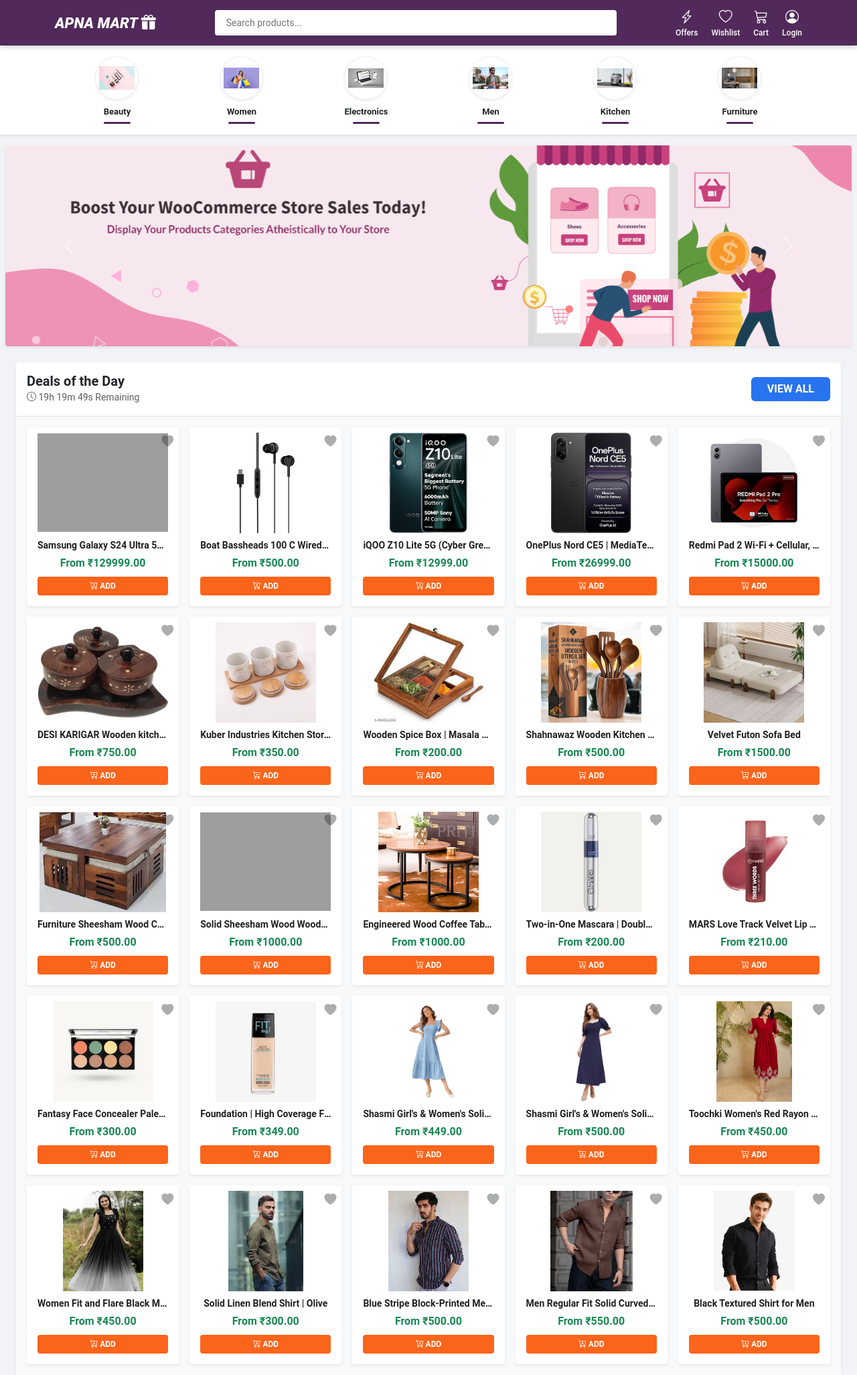
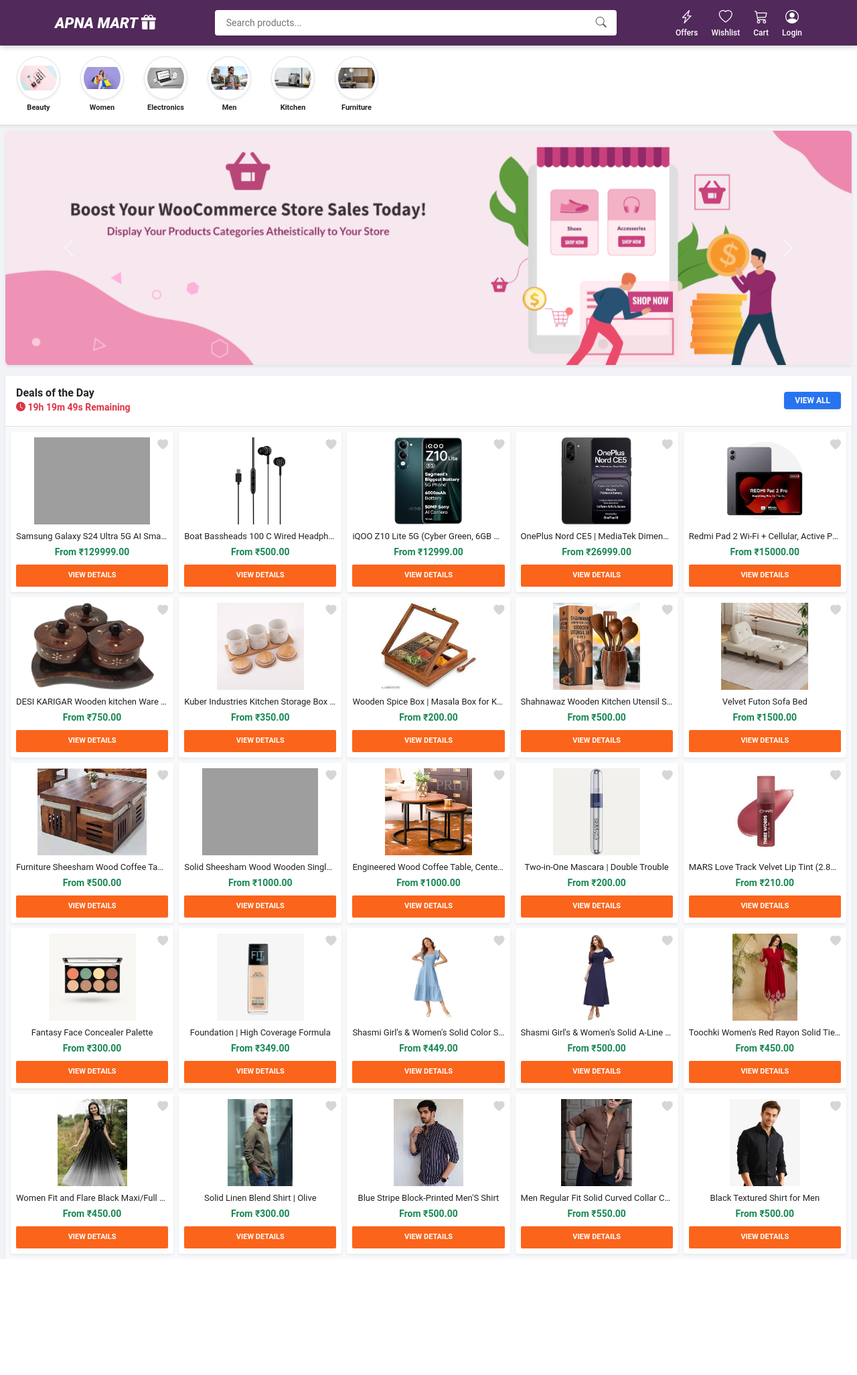
Before and after one commit to etishagodle14-a11y/shopping-website, a Django app: page / in a window 1280 px wide. Shown: the whole page at 67% size. After the commit the page ends 1880 px from the top, so only its background shows below. Run offline with Django 5.2, Linux system fonts and the light colour scheme; data comes from the database, SQL or seed files in the repository; grey boxes are pictures that could not be loaded.

Commit message:
UI improvements done

```diff
--- a/ebook/templates/ebook/base.html
+++ b/ebook/templates/ebook/base.html
@@ -16,7 +16,7 @@
         .header-flex { display: flex; align-items: center; justify-content: space-between; gap: 15px; }
         .logo { font-size: 22px; font-weight: 800; color: white; text-decoration: none; font-style: italic; min-width: 140px; }
 
-        .search-container { background: white; border-radius: 4px; display: flex; align-items: center; padding: 0 15px; height: 38px; flex-grow: 1; max-width: 600px; }
+        .search-container { background: white; border-radius: 4px; display: flex; align-items: center; padding: 0 15px; height: 38px; flex-grow: 1; max-width: 600px; transition: 0.3s; }
         .search-input { border: none; width: 100%; outline: none; font-size: 14px; }
 
         /* Notification Badge Styling */
@@ -33,22 +33,56 @@
         .nav-icon-item { color: white; text-decoration: none; text-align: center; font-size: 12px; font-weight: 500; position: relative; }
         .nav-icon-item i { font-size: 20px; display: block; }
 
-        /* Mobile Bottom Nav */
-        .bottom-nav {
-            position: fixed; bottom: 0; width: 100%; background: white;
-            display: none; justify-content: space-around; padding: 8px 0;
-            box-shadow: 0 -2px 10px rgba(0,0,0,0.1); z-index: 3000; border-top: 1px solid #eee;
+        /* Flipkart Style Orange Button */
+        .btn-orange {
+            background-color: #fb641b;
+            border: none;
+            border-radius: 2px;
+            padding: 8px;
+            transition: 0.3s;
+            color: white !important;
         }
-        .bottom-nav-item { text-decoration: none; color: #666; font-size: 10px; text-align: center; flex: 1; position: relative; }
-        .bottom-nav-item i { font-size: 22px; display: block; }
-        .bottom-nav-item.active { color: #51295a; font-weight: bold; }
+        .btn-orange:hover {
+            background-color: #f4511e;
+            color: white;
+            box-shadow: 0 2px 4px rgba(0,0,0,0.2);
+        }
 
+        /* --- Mobile Responsive UI Updates (Merged) --- */
         @media (max-width: 991px) {
             .header-icons { display: none; }
-            .bottom-nav { display: flex; }
-            body { padding-bottom: 70px !important; }
+            .bottom-nav { display: flex !important; }
+            body { padding-bottom: 75px !important; }
             .logo { font-size: 18px; min-width: auto; }
+
+            /* Premium Search Bar for Mobile */
+            .search-container {
+                margin: 8px 10px;
+                border-radius: 24px; /* Pill shape */
+                box-shadow: 0 2px 8px rgba(0,0,0,0.15);
+                border: 1px solid #eee;
+                height: 42px;
+            }
+            .fk-navbar { padding: 5px 0; }
         }
+
+        /* --- App-Like Bottom Navigation (Merged) --- */
+        .bottom-nav {
+            position: fixed; bottom: 0; width: 100%;
+            background: rgba(255, 255, 255, 0.95); /* Semi-transparent */
+            backdrop-filter: blur(10px); /* Glassmorphism */
+            display: none; justify-content: space-around; padding: 10px 0;
+            box-shadow: 0 -2px 15px rgba(0,0,0,0.1); z-index: 3000;
+            border-top: 1px solid rgba(0,0,0,0.05);
+            height: 65px;
+        }
+        .bottom-nav-item { text-decoration: none; color: #666; font-size: 10px; text-align: center; flex: 1; position: relative; transition: 0.3s; }
+        .bottom-nav-item i { font-size: 22px; display: block; transition: 0.3s; }
+
+        /* Active State with Floating Effect */
+        .bottom-nav-item.active { color: #fb641b; font-weight: bold; }
+        .bottom-nav-item.active i { transform: translateY(-5px); color: #fb641b; }
+
     </style>
 </head>
 <body>
@@ -60,6 +94,7 @@
 
             <form action="{% url 'all_products' %}" method="GET" class="search-container">
                 <input type="text" name="q" class="search-input" placeholder="Search products...">
+                <i class="bi bi-search text-muted"></i>
             </form>
 
             <div class="header-icons">
@@ -93,13 +128,13 @@
 
     <a href="{% url 'wishlist' %}" class="bottom-nav-item">
         <i class="bi bi-heart"></i>
-        {% if wishlist_count > 0 %}<span class="badge-notify" style="top: -2px; right: 15px;">{{ wishlist_count }}</span>{% endif %}
+        {% if wishlist_count > 0 %}<span class="badge-notify" style="top: -2px; right: 20%;">{{ wishlist_count }}</span>{% endif %}
         Wishlist
     </a>
 
     <a href="{% url 'view_cart' %}" class="bottom-nav-item">
         <i class="bi bi-cart3"></i>
-        {% if cart_count > 0 %}<span class="badge-notify" style="top: -2px; right: 15px;">{{ cart_count }}</span>{% endif %}
+        {% if cart_count > 0 %}<span class="badge-notify" style="top: -2px; right: 20%;">{{ cart_count }}</span>{% endif %}
         Cart
     </a>
 
--- a/ebook/templates/ebook/index.html
+++ b/ebook/templates/ebook/index.html
@@ -1,36 +1,35 @@
 {% extends 'ebook/base.html' %}
 {% block content %}
 
-<div class="container-fluid bg-white py-3 shadow-sm mb-3">
-    <div class="container d-flex justify-content-around text-center overflow-auto hide-scrollbar">
+<div class="container-fluid bg-white py-3 mb-2 shadow-sm border-bottom">
+    <div class="d-flex overflow-auto hide-scrollbar text-center px-2" style="gap: 20px;">
         {% for cat in categories %}
-        <div class="category-item">
-            <a href="{% url 'category_products' cat.slug %}" class="text-decoration-none text-dark">
-                <div class="cat-circle shadow-sm mb-2" style="width: 65px; height: 65px; border-radius: 50%; overflow: hidden; border: 1px solid #eee; margin: 0 auto;">
+        <div style="min-width: 75px; flex-shrink: 0;">
+            <a href="{% url 'category_products' cat.slug %}" class="text-decoration-none">
+                <div class="rounded-circle border p-1 mb-1 shadow-sm category-icon-wrapper" style="width: 65px; height: 65px; margin: 0 auto; background: #fff; transition: 0.3s;">
                     {% if cat.image %}
-                        <img src="{{ cat.image.url }}" style="width: 100%; height: 100%; object-fit: contain; padding: 5px;">
+                        <img src="{{ cat.image.url }}" class="img-fluid rounded-circle" style="object-fit: contain; width: 100%; height: 100%;">
                     {% endif %}
                 </div>
-                <p class="mb-0 fw-bold" style="font-size: 13px;">{{ cat.name }}</p>
-                <div style="height: 3px; background: #51295a; width: 40px; margin: 5px auto 0; border-radius: 10px;"></div>
+                <span class="text-dark fw-bold d-block text-truncate" style="font-size: 11px;">{{ cat.name }}</span>
             </a>
         </div>
         {% endfor %}
     </div>
 </div>
 
-<div class="container-fluid px-2 mb-4">
+<div class="container-fluid px-2 mb-3">
     <div id="heroSlider" class="carousel slide shadow-sm" data-bs-ride="carousel">
-        <div class="carousel-inner rounded-1">
+        <div class="carousel-inner rounded-2">
             {% if sliders %}
                 {% for slider in sliders %}
                 <div class="carousel-item {% if forloop.first %}active{% endif %}">
-                    <img src="{{ slider.image.url }}" class="d-block w-100" style="height: 300px; object-fit: cover;">
+                    <img src="{{ slider.image.url }}" class="d-block w-100 hero-img">
                 </div>
                 {% endfor %}
             {% else %}
                 <div class="carousel-item active">
-                    <img src="https://rukminim1.flixcart.com/flap/1680/1680/image/8b9797734137077e.jpg?q=50" class="d-block w-100" style="height: 300px; object-fit: cover;">
+                    <img src="https://rukminim1.flixcart.com/flap/1680/1680/image/8b9797734137077e.jpg?q=50" class="d-block w-100 hero-img">
                 </div>
             {% endif %}
         </div>
@@ -43,37 +42,36 @@
     </div>
 </div>
 
-<div class="container-fluid px-4">
-    <div class="card border-0 shadow-sm">
+<div class="container-fluid px-2">
+    <div class="card border-0 shadow-sm rounded-0">
         <div class="card-header bg-white d-flex justify-content-between align-items-center py-3 border-bottom">
             <div>
-                <h5 class="mb-0 fw-bold">Deals of the Day</h5>
-                <small class="text-muted"><i class="bi bi-clock"></i> 19h 19m 49s Remaining</small>
+                <h5 class="mb-0 fw-bold" style="font-size: 16px;">Deals of the Day</h5>
+                <small class="text-danger fw-bold"><i class="bi bi-clock-fill"></i> 19h 19m 49s Remaining</small>
             </div>
-            <a href="{% url 'all_products' %}" class="btn btn-primary px-4 shadow-sm" style="background: #2874f0; border: none; font-weight: bold;">VIEW ALL</a>
+            <a href="{% url 'all_products' %}" class="btn btn-primary btn-sm px-3 shadow-sm fw-bold" style="background: #2874f0; border: none; font-size: 12px;">VIEW ALL</a>
         </div>
 
-        <div class="card-body bg-light">
-            <div class="row row-cols-2 row-cols-md-5 g-3">
+        <div class="card-body bg-light p-2">
+            <div class="row row-cols-2 row-cols-md-5 g-2">
                 {% for product in products %}
                 <div class="col">
-                    <div class="card h-100 border-0 shadow-sm p-3 text-center product-card position-relative">
-
+                    <div class="card h-100 border-0 shadow-sm p-2 text-center product-card position-relative">
                         <a href="{% url 'toggle_wishlist' product.id %}" class="position-absolute top-0 end-0 p-2 text-decoration-none" style="z-index: 10;">
-                            <i class="bi bi-heart-fill {% if product.id in wishlist_ids %}text-danger{% else %}text-muted opacity-50{% endif %}" style="font-size: 18px; transition: 0.3s;"></i>
+                            <i class="bi bi-heart-fill {% if product.id in wishlist_ids %}text-danger{% else %}text-muted opacity-25{% endif %}" style="font-size: 16px;"></i>
                         </a>
 
                         <a href="{% url 'product_detail' product.id %}" class="text-decoration-none text-dark">
-                            <div class="img-container" style="height: 150px; display: flex; align-items: center; justify-content: center;">
-                                <img src="{{ product.image.url }}" style="max-height: 100%; max-width: 100%; object-fit: contain;" class="mb-3">
+                            <div class="img-container mb-2" style="height: 130px; display: flex; align-items: center; justify-content: center;">
+                                <img src="{{ product.image.url }}" style="max-height: 100%; max-width: 100%; object-fit: contain;">
                             </div>
-                            <p class="mb-1 fw-bold text-truncate" style="font-size: 14px; color: #212121;">{{ product.name }}</p>
-                            <p class="text-success fw-bold mb-0">From ₹{{ product.price }}</p>
+                            <p class="mb-1 fw-normal text-truncate" style="font-size: 13px; color: #212121;">{{ product.name }}</p>
+                            <p class="text-success fw-bold mb-2" style="font-size: 14px;">From ₹{{ product.price }}</p>
                         </a>
 
-                        <div class="mt-2">
-                            <a href="{% url 'add_to_cart' product.id %}" class="btn btn-sm w-100 fw-bold" style="background-color: #fb641b; color: white; font-size: 12px;">
-                                <i class="bi bi-cart-plus"></i> ADD
+                        <div class="d-grid mt-auto">
+                            <a href="{% url 'product_detail' product.id %}" class="btn btn-orange btn-sm text-white fw-bold py-2" style="font-size: 11px;">
+                                VIEW DETAILS
                             </a>
                         </div>
                     </div>
@@ -85,14 +83,40 @@
 </div>
 
 <style>
-    .product-card { transition: transform 0.3s, box-shadow 0.3s; border-radius: 4px !important; }
-    .product-card:hover { transform: translateY(-5px); box-shadow: 0 5px 15px rgba(0,0,0,0.1) !important; }
+    /* Slider Height for Desktop and Mobile */
+    .hero-img { height: 350px; object-fit: cover; }
 
+    @media (max-width: 768px) {
+        .hero-img { height: 160px !important; }
+        .product-card { padding: 10px !important; }
+    }
+
+    /* Horizontal Scroll Magic */
     .hide-scrollbar::-webkit-scrollbar { display: none; }
     .hide-scrollbar { -ms-overflow-style: none; scrollbar-width: none; }
 
-    @media (max-width: 768px) {
-        #heroSlider img { height: 180px !important; }
+    .category-icon-wrapper:hover {
+        border-color: #51295a !important;
+        transform: scale(1.05);
+    }
+
+    .product-card {
+        transition: 0.3s;
+        border-radius: 4px !important;
+    }
+    .product-card:hover {
+        box-shadow: 0 4px 12px rgba(0,0,0,0.1) !important;
+    }
+
+    .btn-orange {
+        background-color: #fb641b;
+        border: none;
+        border-radius: 2px;
+        transition: 0.3s;
+    }
+    .btn-orange:hover {
+        background-color: #f4511e;
+        color: white;
     }
 </style>
 
```
